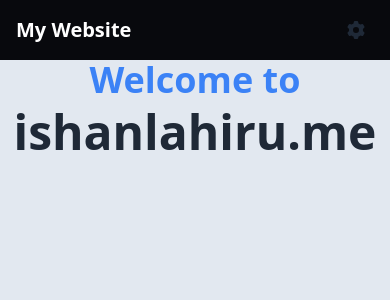
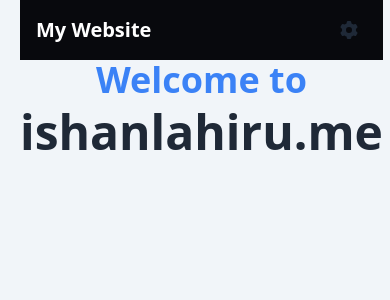
Before and after one commit to IshanLahiru/ishanlahiru.github.io, a React (Vite) app: page / in a window 390 px wide. Shown: the top 300 px of the page. Built offline with nearby package versions, Linux system fonts and the light colour scheme.

Commit message:
Refactor BaseContainer layout for improved responsiveness and styling

```diff
--- a/src/components/base-container/baseContainer.tsx
+++ b/src/components/base-container/baseContainer.tsx
@@ -1,15 +1,13 @@
-import React from 'react';
-
 interface BaseContainerProps {
   children: React.ReactNode;
 }
 
 const BaseContainer: React.FC<BaseContainerProps> = ({ children }) => {
   return (
-    <div className="flex flex-row h-screen w-screen bg-slate-200 dark:bg-stone-900 ">
-      <div className="hidden sm:block basis-1/3 md:basis-1/10 bg-slate-100 dark:bg-stone-900" />
-      <div className="grow w-screen h-screen">{children}</div>
-      <div className="hidden sm:block basis-1/3 md:basis-1/10 bg-slate-100 dark:bg-stone-900" />
+    <div className={`flex flex-row h-screen w-screen  dark:bg-stone-900 bg-slate-100`}>
+      <div className={`hidden sm:block basis-1/4 md:basis-1/10 dark:bg-stone-900 bg-slate-100`} />
+      <div className="grow h-screen mx-5">{children}</div>
+      <div className={`hidden sm:block basis-1/4 md:basis-1/10 dark:bg-stone-900 bg-slate-100`} />
     </div>
   );
 };
```
